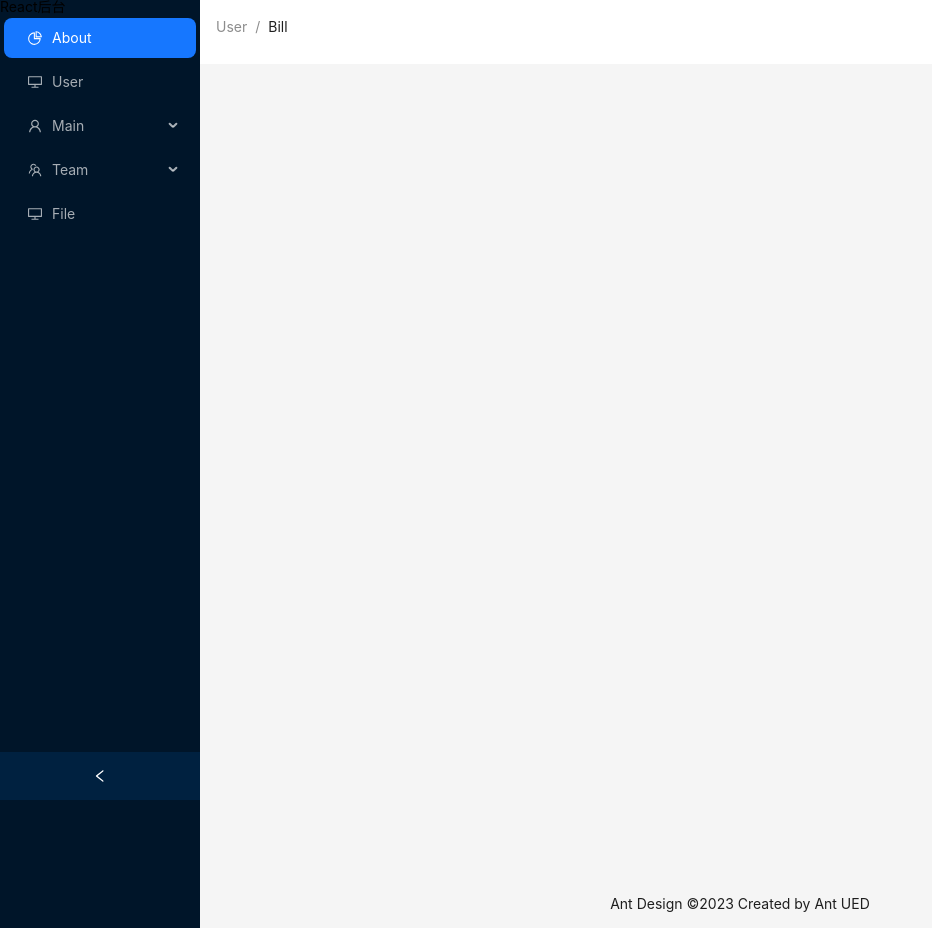
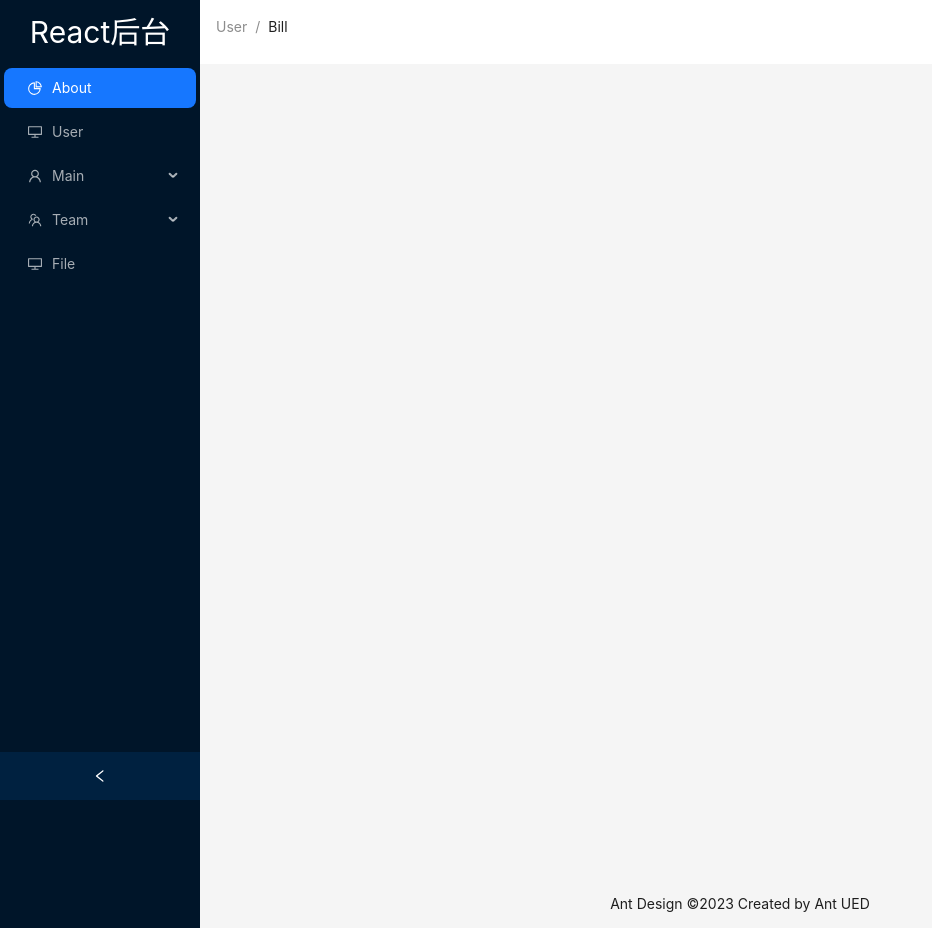
Before and after one commit to Amoryu/react-backend, a React (Vite) app: page / in a window 1280 px wide. Shown: the whole page, without its empty margins (0-932 px from the left). Built offline with nearby package versions, Linux system fonts and the light colour scheme.

Commit message:
配置首页侧边栏图标

```diff
--- a/src/assets/styles/global.scss
+++ b/src/assets/styles/global.scss
@@ -9,3 +9,20 @@ img {
   // 禁止拖放图片
   -webkit-user-drag: none;
 }
+
+.demo-logo-vertical,
+.demo-logo-vertical-collapse
+{
+  height: 64px;
+  color: #fff;
+  font-size: 30px;
+  line-height: 64px;
+  text-align: center;
+}
+.demo-logo-vertical-collapse {
+  width: 100px;
+}
+
+.demo-logo-vertical {
+  width: 200px;
+}
--- /dev/null
+++ b/src/components/Error/404.tsx
@@ -0,0 +1,12 @@
+import { Button, Result } from 'antd';
+
+const App: React.FC = () => (
+  <Result
+    status="404"
+    title="404"
+    subTitle="Sorry, the page you visited does not exist."
+    extra={<Button type="primary">Back Home</Button>}
+  />
+);
+
+export default App;
--- a/src/router/index.tsx
+++ b/src/router/index.tsx
@@ -4,7 +4,7 @@ import { lazy, Suspense } from 'react'
 const Home = lazy(() => import("../views/Home"))
 const About = lazy(() => import("../views/About"))
 const User = lazy(() => import("../views/User"))
-
+const NotFound = lazy(()=> import("@/components/Error/404"))
 
 const withLoadingComponent = (component: JSX.Element) => (
   <Suspense fallback={<div>loading...</div>}>
@@ -25,12 +25,17 @@ const routes = [
         path: "/user",
         element: withLoadingComponent(<User/>)
       },
+      {
+        path: "*",
+        element: <NotFound />,
+      }
     ]
   },
   {
     path: "*",
-    element: <Home />,
+    element: <NotFound />,
   }
+
 
 ]
 
--- a/src/views/Home.tsx
+++ b/src/views/Home.tsx
@@ -1,6 +1,6 @@
 import React, { useState } from 'react';
 import { Outlet } from 'react-router-dom'
-import { Layout,theme } from 'antd';
+import { Layout,theme,Avatar } from 'antd';
 
 import Menu from '@/components/Menu'
 import BreadCrumb from '@/components/BreadCrumb'
@@ -16,7 +16,12 @@ const Home: React.FC = () => {
     <Layout style={{ minHeight: '100vh' }}>
       {/* 左侧侧边栏 */}
       <Sider collapsible collapsed={collapsed} onCollapse={(value) => setCollapsed(value)}>
-        <div className="demo-logo-vertical" >React后台</div>
+        {collapsed
+          ? <div style={{textAlign:'center', lineHeight: '64px'}}>
+              <Avatar className="demo-logo-vertical-collapse" size={40} src='https://gw.alipayobjects.com/zos/antfincdn/aPkFc8Sj7n/method-draw-image.svg'/>
+            </div>
+          : <div className="demo-logo-vertical" >React后台</div>
+        }
         <Menu />
       </Sider>
       {/* 右侧窗口布局 */}
```
